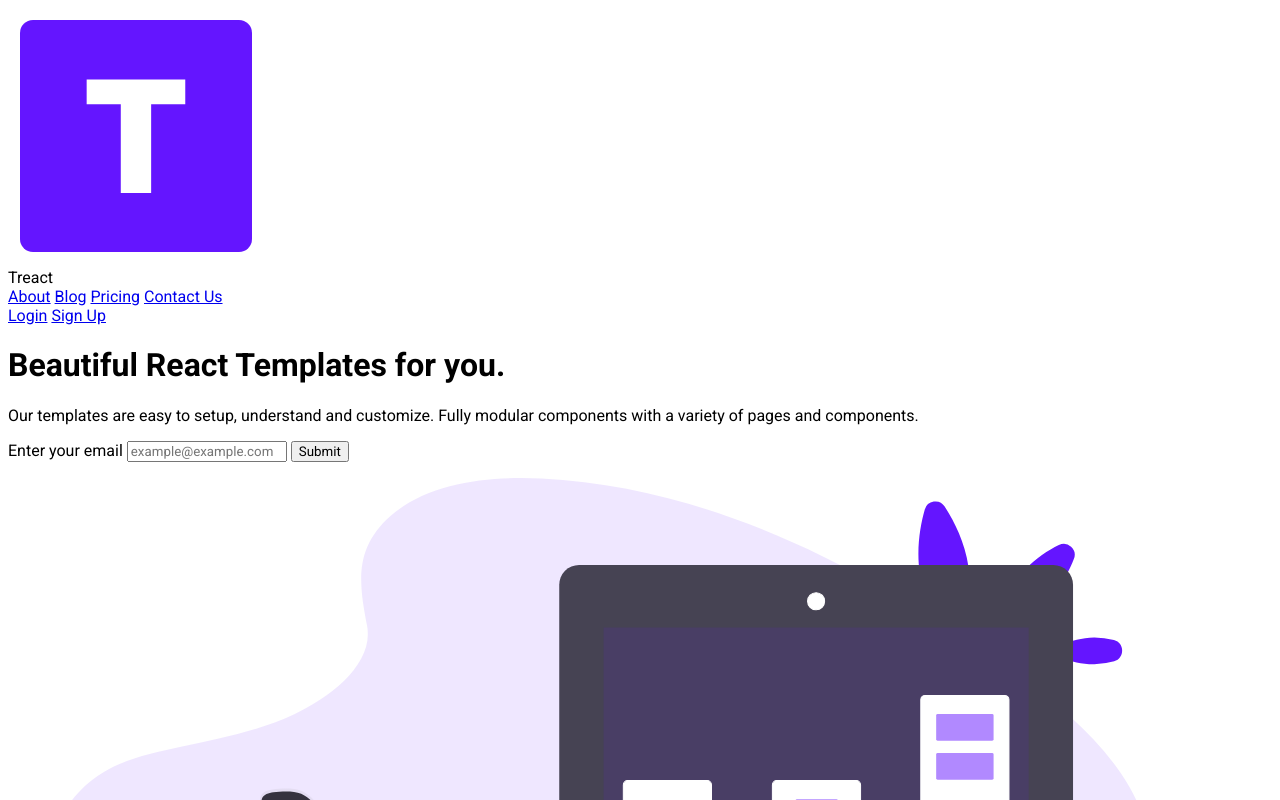
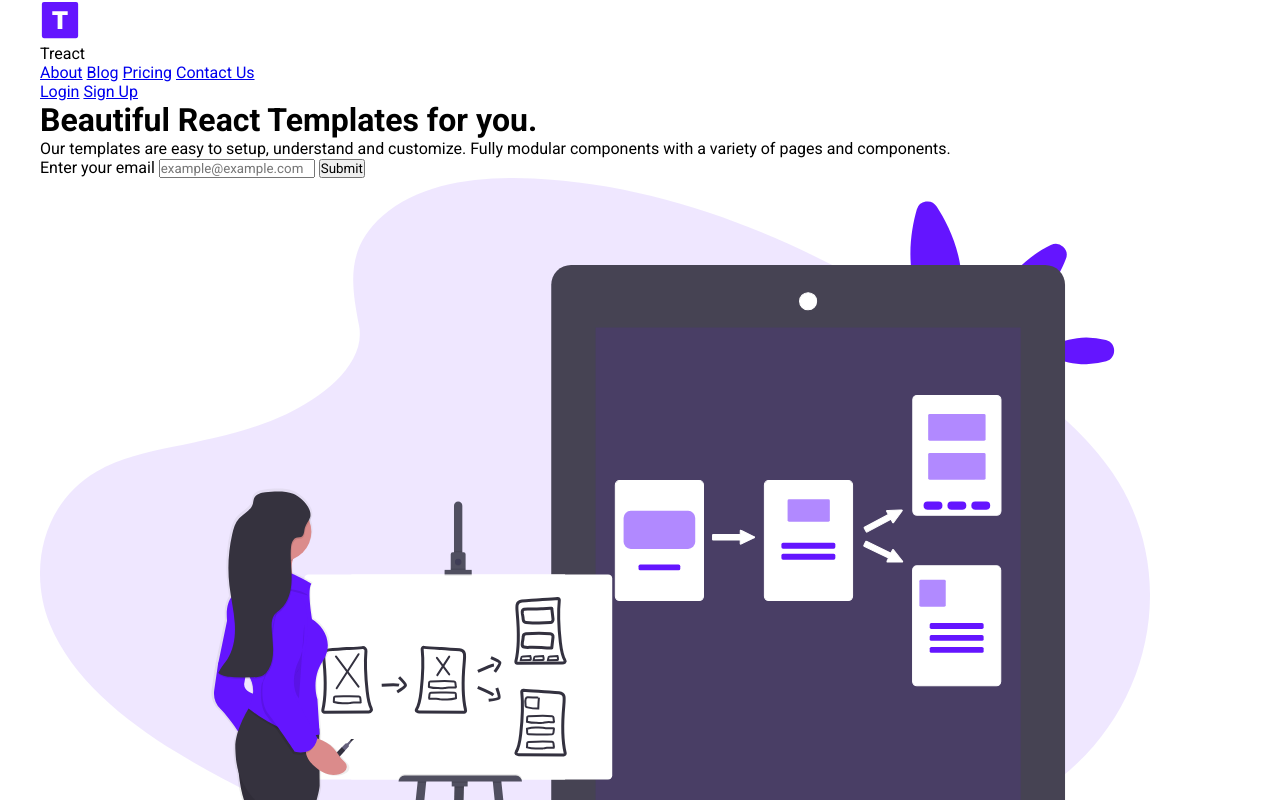
Before and after one commit to joseycmxv/final-project-mod-3, a plain HTML site: page index.html in a window 1280 px wide. Shown: the top 800 px of the page. Drawn offline with Linux system fonts and the light colour scheme.

Commit message:
update 4

```diff
--- a/styles.css
+++ b/styles.css
@@ -1,4 +1,23 @@
 @import url('https://fonts.googleapis.com/css2?family=Roboto:ital,wght@0,100..900;1,100..900&display=swap');
 * {
      font-family: "Roboto", sans-serif;
+     margin: 0;
+     padding: 0;
+     box-sizing: border-box;
 }
+
+.row {
+     width: 100%;
+     max-width: 1200px;
+     margin: 0 auto;
+}
+.nav {
+     display: flex;
+     justify-content: space-between;
+     align-items: center;
+}
+
+.nav__logo--img {
+     height: 40px;
+     width: 40px;
+}
```
Also changed, not shown: index.html (+0 -1 lines).
